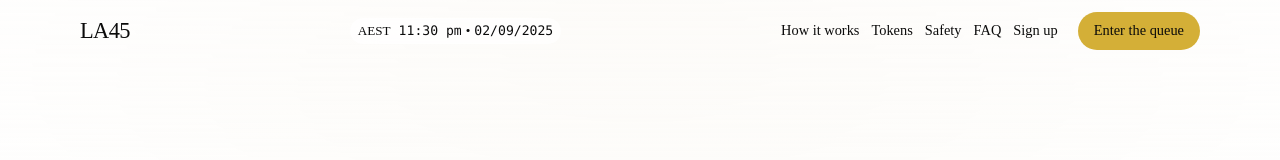
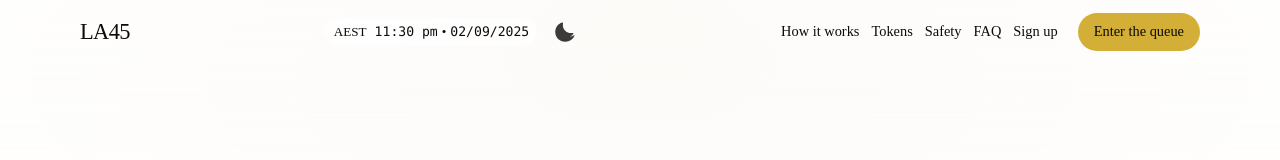
Before and after one commit to joshcabana/la45-site-optimised, a Next.js app: page / in a window 1280 px wide. Shown: the top 160 px of the page. Built offline with nearby package versions, Linux system fonts and the light colour scheme; no server answers; a web font is replaced by a local one.

Commit message:
Add theme toggle functionality and dark mode support

```diff
--- a/app/globals.css
+++ b/app/globals.css
@@ -10,6 +10,11 @@
   --color-paper: #FFFFFF;
   /* Refined gold tone for a luxe feel */
   --color-gold-500: #C8A45D;
+}
+
+.dark {
+  --color-ink: #FFFFFF;
+  --color-paper: #0B0B0B;
 }
 
 html,
--- a/app/layout.tsx
+++ b/app/layout.tsx
@@ -3,6 +3,7 @@ import { headers } from "next/headers";
 import "./globals.css";
 import StickyNav from "@/components/StickyNav";
 import { Inter, Playfair_Display } from "next/font/google";
+import Script from "next/script";
 
 // Preload our chosen fonts and expose the CSS variables so they can be
 // referenced in components and Tailwind. Display swap avoids flashes of
@@ -76,6 +77,19 @@ export async function generateMetadata(): Promise<Metadata> {
 export default function RootLayout({ children }: { children: React.ReactNode }) {
   return (
     <html lang="en-AU" suppressHydrationWarning>
+      <head>
+        <Script id="theme-init" strategy="beforeInteractive">
+          {`
+            try {
+              var stored = localStorage.getItem('theme');
+              var prefersDark = window.matchMedia('(prefers-color-scheme: dark)').matches;
+              if (stored === 'dark' || (!stored && prefersDark)) {
+                document.documentElement.classList.add('dark');
+              }
+            } catch (e) {}
+          `}
+        </Script>
+      </head>
       <body className={`${inter.variable} ${playfair.variable} font-sans`}>
         {/* Accessible skip link appears on focus and moves keyboard users
             directly to the main content area. */}
--- a/components/StickyNav.tsx
+++ b/components/StickyNav.tsx
@@ -3,6 +3,7 @@
 import { useEffect, useRef, useState } from "react";
 import Link from "next/link";
 import LiveAussieTime from "./LiveAussieTime";
+import ThemeToggle from "./ThemeToggle";
 
 /**
  * StickyNav renders a fixed header that becomes opaque on scroll and
@@ -48,6 +49,7 @@ export default function StickyNav() {
           <div className="hidden sm:block">
             <LiveAussieTime />
           </div>
+          <ThemeToggle />
           {/* Mobile menu toggle button. Hidden on ≥sm screens */}
           <button
             className="sm:hidden p-2 text-ink/80 hover:text-ink focus:outline-none focus-visible:ring-2 focus-visible:ring-gold-500"
--- /dev/null
+++ b/components/ThemeToggle.tsx
@@ -0,0 +1,62 @@
+"use client";
+
+import { useEffect, useState } from "react";
+
+export default function ThemeToggle() {
+  const [isDark, setIsDark] = useState(false);
+
+  useEffect(() => {
+    try {
+      const stored = localStorage.getItem("theme");
+      const prefersDark = window.matchMedia("(prefers-color-scheme: dark)").matches;
+      const enabled = stored === "dark" || (!stored && prefersDark);
+      document.documentElement.classList.toggle("dark", enabled);
+      setIsDark(enabled);
+    } catch {
+      // ignore
+    }
+  }, []);
+
+  const toggle = () => {
+    const next = !isDark;
+    setIsDark(next);
+    document.documentElement.classList.toggle("dark", next);
+    try {
+      localStorage.setItem("theme", next ? "dark" : "light");
+    } catch {
+      // ignore
+    }
+  };
+
+  return (
+    <button
+      onClick={toggle}
+      aria-label="Toggle dark mode"
+      className="p-2 text-ink/80 hover:text-ink focus:outline-none focus-visible:ring-2 focus-visible:ring-gold-500"
+    >
+      {isDark ? (
+        <svg
+          xmlns="http://www.w3.org/2000/svg"
+          viewBox="0 0 24 24"
+          fill="currentColor"
+          className="h-6 w-6"
+        >
+          <path
+            fillRule="evenodd"
+            d="M12 2.25a.75.75 0 01.75.75v1.5a.75.75 0 01-1.5 0V3A.75.75 0 0112 2.25zm0 15a3 3 0 110-6 3 3 0 010 6zM5.47 4.47a.75.75 0 011.06 0l1.06 1.06a.75.75 0 11-1.06 1.06L5.47 5.53a.75.75 0 010-1.06zm12 0a.75.75 0 010 1.06l-1.06 1.06a.75.75 0 11-1.06-1.06l1.06-1.06a.75.75 0 011.06 0zm4.28 7.53a.75.75 0 010 1.5h-1.5a.75.75 0 010-1.5h1.5zm-16.5 0a.75.75 0 010 1.5H3a.75.75 0 010-1.5h1.25zm12.72 6.72a.75.75 0 010 1.06.75.75 0 01-1.06 0l-1.06-1.06a.75.75 0 111.06-1.06l1.06 1.06zm-9.44 0l1.06-1.06a.75.75 0 00-1.06-1.06L5.47 18.47a.75.75 0 001.06 1.06zM12 18a.75.75 0 01.75.75v1.5a.75.75 0 01-1.5 0v-1.5A.75.75 0 0112 18z"
+            clipRule="evenodd"
+          />
+        </svg>
+      ) : (
+        <svg
+          xmlns="http://www.w3.org/2000/svg"
+          viewBox="0 0 24 24"
+          fill="currentColor"
+          className="h-6 w-6"
+        >
+          <path d="M21.752 15.002A9.718 9.718 0 0112 21.75c-5.385 0-9.75-4.365-9.75-9.75 0-4.432 2.873-8.204 6.84-9.447a.75.75 0 01.92.92 7.969 7.969 0 009.437 9.437.75.75 0 01.92.92 9.72 9.72 0 01-3.575 3.172z" />
+        </svg>
+      )}
+    </button>
+  );
+}
--- a/tailwind.config.ts
+++ b/tailwind.config.ts
@@ -1,6 +1,7 @@
 import type { Config } from "tailwindcss";
 
 const config: Config = {
+  darkMode: "class",
   content: [
     "./app/**/*.{js,ts,jsx,tsx}",
     "./components/**/*.{js,ts,jsx,tsx}",
```
